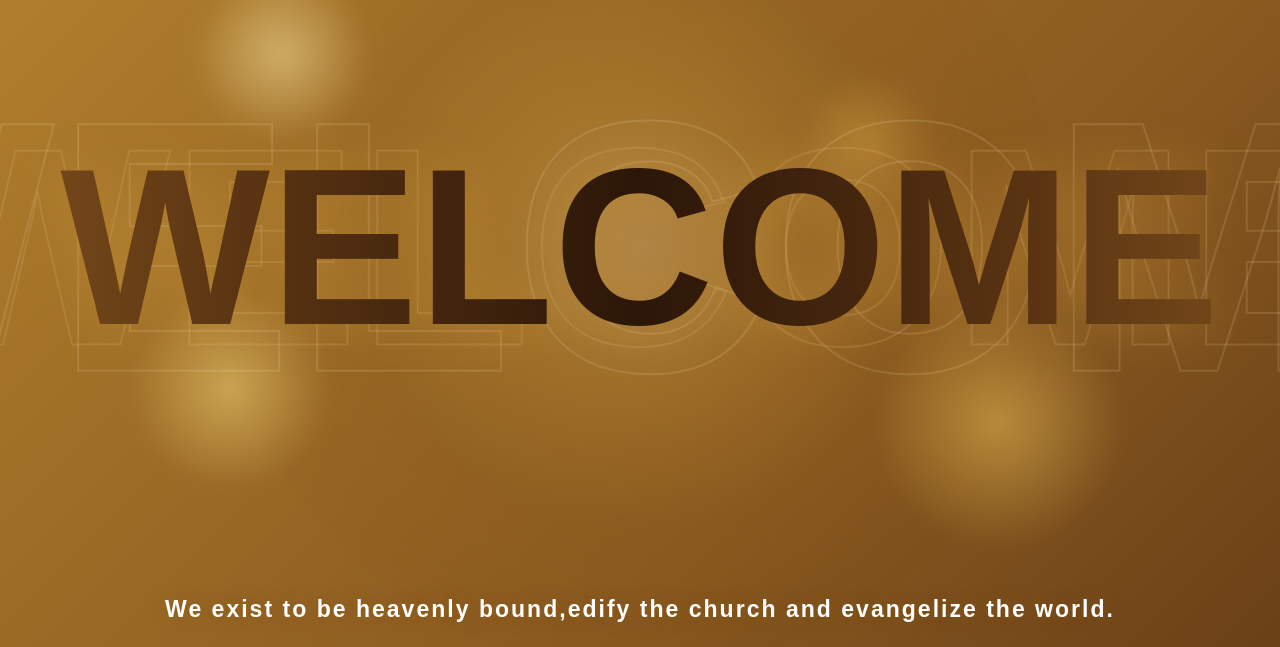
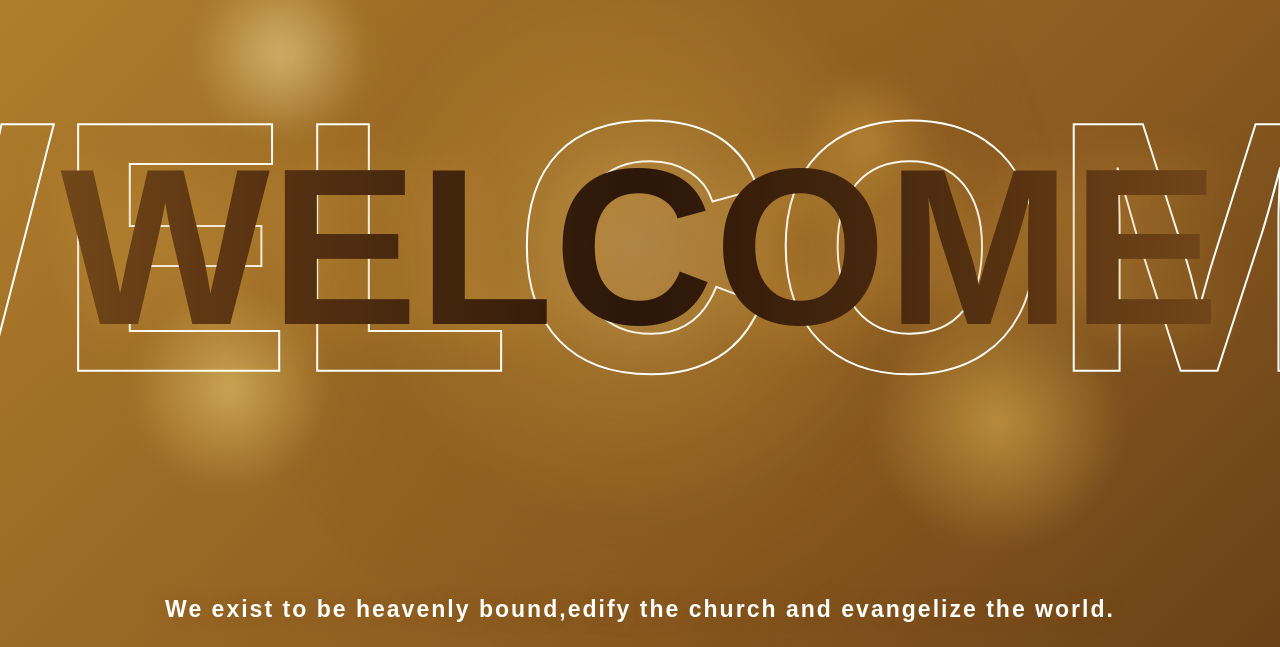
Before and after one commit to LusandaBanzi/PCGwelcome, a plain HTML site: page index.html in a window 1280 px wide. Shown: the part 153-800 px from the top of the page. Drawn offline with Linux system fonts and the light colour scheme.

Commit message:
Update index.html

```diff
--- a/index.html
+++ b/index.html
@@ -72,8 +72,8 @@
     font-weight:900;
     color:transparent;
 
-    -webkit-text-stroke:2px rgba(246,232,200,0.15);
-    text-stroke:2px rgba(246,232,200,0.15);
+    -webkit-text-stroke:2px white;
+    text-stroke:2px #5A3412;
 
     white-space:nowrap;
     padding-right:6vw;
@@ -140,22 +140,7 @@
     width:100%;
 }
 
-.bg-outline{
-    font-size:22vw;
-    font-weight:900;
-    color:transparent;
 
-    -webkit-text-stroke:2px rgba(232,201,141,0.18);
-
-    text-transform:uppercase;
-    line-height:1;
-    position:absolute;
-    top:50%;
-    left:50%;
-    transform:translate(-50%,-50%);
-    white-space:nowrap;
-    z-index:1;
-}
 
 .main-text{
     position:relative;
@@ -417,7 +402,7 @@
 
 <!-- Center Thank You -->
 <div class="center-wrap">
-    <div class="bg-outline">WELCOME</div>
+
     <div class="main-text">WELCOME</div>
 </div>
 
```
